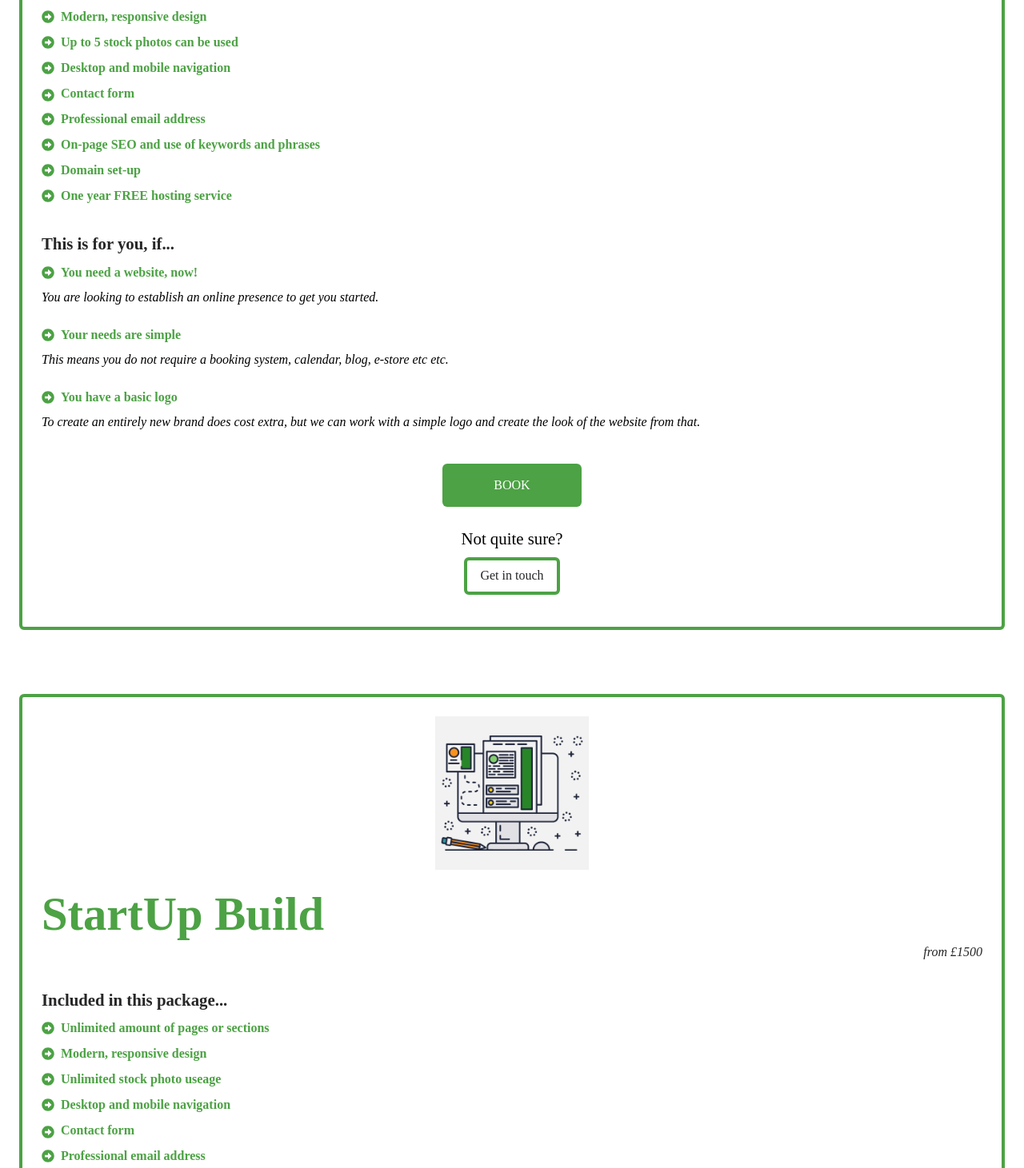
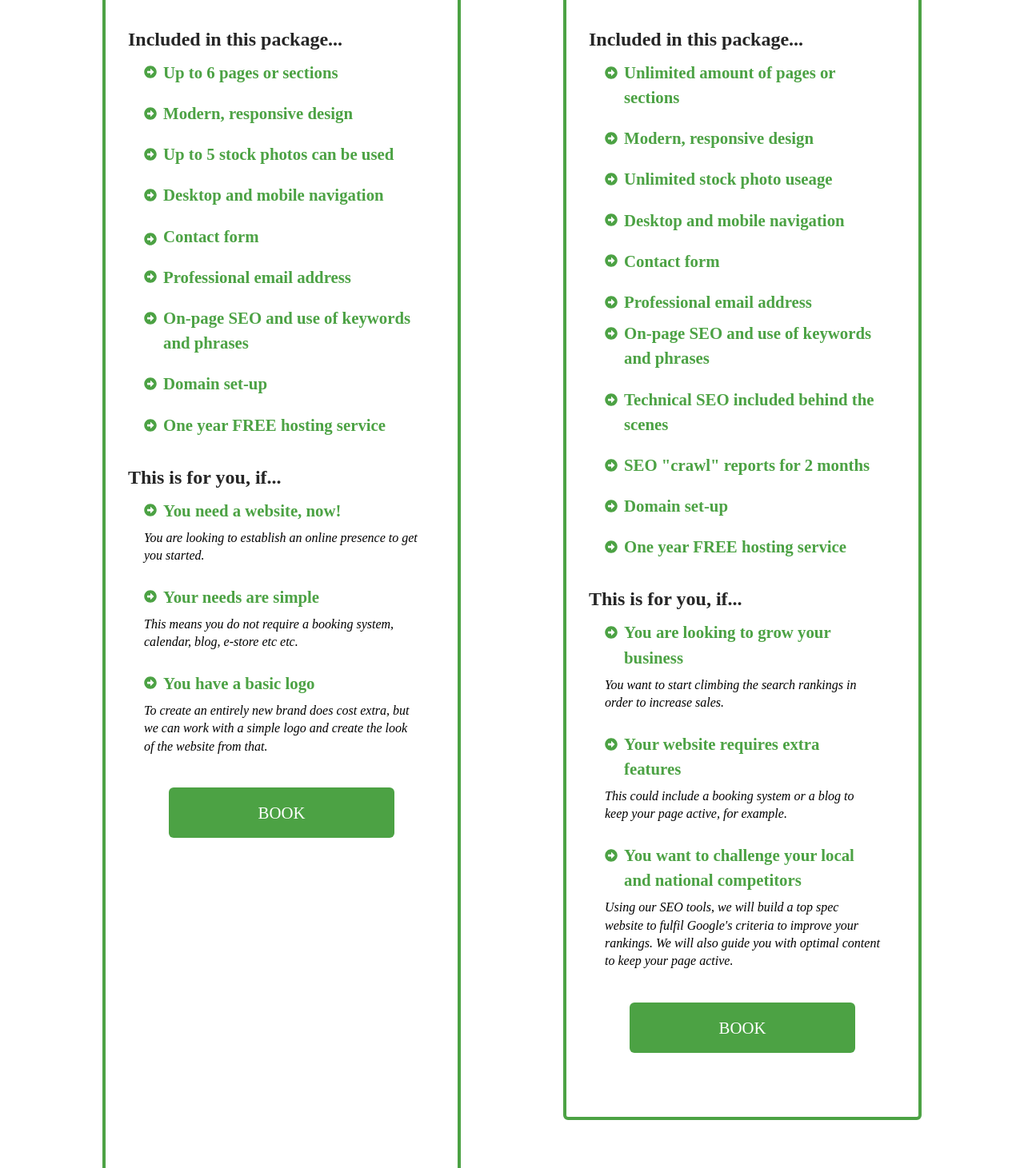
Before and after one commit to hannahf86/jwd, a React (Vite) app: page /services in a window 1280 px wide. Shown: the part 969-2430 px from the top of the page at 80% size. Built offline with nearby package versions, Linux system fonts and the light colour scheme.

Commit message:
services complete

```diff
--- a/src/Layout/RootNav.jsx
+++ b/src/Layout/RootNav.jsx
@@ -137,11 +137,11 @@ const RootNav = () => {
           <div className="">
             {/* <Link to="freebies" className={desktopStyles.link}>
               FREEBIES
-            </Link>
+            </Link> */}
             <Link to="services" className={desktopStyles.link}>
               SERVICES
             </Link>
-            <Link to="faqs" className={desktopStyles.link}>
+            {/* <Link to="faqs" className={desktopStyles.link}>
               FAQs
             </Link> */}
 
--- a/src/Pages/Services.jsx
+++ b/src/Pages/Services.jsx
@@ -10,11 +10,11 @@ import { FaArrowAltCircleRight } from "react-icons/fa";
 
 const Services = () => {
   return (
-    <div id="services" className="pt-24 mx-6">
-      <h1 className="text-green text-5xl lg:text-3xl leading-snug font-bold mb-8 xl:mt-12 text-center md:text-left ">
+    <div id="services" className="pt-24 lg:pt-32 mx-6 sm:mx-16 lg:mx-8">
+      <h1 className="text-green text-5xl lg:text-3xl leading-snug font-bold mb-8 text-center ">
         Services
       </h1>
-      <h2 className="text-base text-center mx-2 mb-12">
+      <h2 className="text-base text-center mx-2 lg:mx-12 mb-12">
         Here you can find a detailed look at our most common packages. <br />
         <br />
         However, if you cannot find what you&apos;re looking for or you&apos;re
@@ -22,108 +22,114 @@ const Services = () => {
         get in book a free consultation for a no obligation chat.
         <br />
         <br />
+        Prices are ballparks; they are not set in stone, so there is wiggle room
+        depending on your needs. <br />
+        <br />
         All packages can be paid in a way that suits you and your business needs
         in the best way, but an up-front deposit is required before designing
         can begin.
       </h2>
 
-      {/* MOBILE */}
-      <div id="mobile">
+      <div className="xs:mx-4 sm:mx-8 lg:mx-2 lg:grid grid-cols-2 gap-12 xl:gap-32 xl:mx-24 justify-start">
         {/* #01 - FAST TRACK */}
         <div
           id="fasttrack"
-          className="border-4 border-green p-6 rounded-md mb-20">
+          className="border-4 border-green p-6 sm:p-12 rounded-md mb-20">
           <img
             src={fast}
             alt="computer with clocks to show fast track build"
             className="w-48 m-auto"
           />
-          <h2 className="text-green font-bold text-3xl mt-6 text-center md:text-left ">
+          <h2 className="text-green font-bold text-3xl lg:text-2xl mt-6 text-center ">
             FastTrack Build
           </h2>
-          <small className="text-black flex justify-end text-sm my-1 italic">
+          <small className="text-black flex justify-end lg:my-4 lg:text-md text-sm my-2 italic">
             from £195
           </small>
 
           {/* IN THIS PACKAGE */}
           <div id="package">
-            <h3 className="text-black font-bold text-md mt-8 mb-2">
+            <h3 className="text-black font-bold text-md mt-8 mb-2 sm:-ml-5 sm:text-base">
               Included in this package...
             </h3>
             <ul>
-              <div className="flex flex-row items-center mb-2">
+              <div className="flex flex-row items-center mb-5">
                 <div>
                   <FaArrowAltCircleRight className="text-green" />
                 </div>
-                <li className="ml-2 font-bold text-green">
+                <li className="ml-2 font-bold text-green sm:text-md">
                   Up to 6 pages or sections
                 </li>{" "}
               </div>
 
-              <div className="flex flex-row items-center mb-2">
+              <div className="flex flex-row items-center mb-5">
                 <div>
                   <FaArrowAltCircleRight className="text-green" />
                 </div>
-                <li className="ml-2 font-bold text-green">
+                <li className="ml-2 font-bold text-green sm:text-md">
                   Modern, responsive design
                 </li>{" "}
               </div>
 
-              <div className="flex flex-row items-start mb-2">
+              <div className="flex flex-row items-start mb-5">
                 <div>
-                  <FaArrowAltCircleRight className="text-green mt-1" />
+                  <FaArrowAltCircleRight className="text-green mt-2" />
                 </div>
-                <li className="ml-2 font-bold text-green">
+                <li className="ml-2 font-bold text-green sm:text-md">
                   Up to 5 stock photos can be used
                 </li>{" "}
               </div>
 
-              <div className="flex flex-row items-start mb-2">
+              <div className="flex flex-row items-start mb-5">
                 <div>
-                  <FaArrowAltCircleRight className="text-green mt-1" />
+                  <FaArrowAltCircleRight className="text-green mt-2" />
                 </div>
-                <li className="ml-2 font-bold text-green">
+                <li className="ml-2 font-bold text-green sm:text-md">
                   Desktop and mobile navigation
                 </li>{" "}
               </div>
 
-              <div className="flex flex-row items-center mb-2">
+              <div className="flex flex-row items-center mb-5">
                 <div>
-                  <FaArrowAltCircleRight className="text-green mt-1" />
+                  <FaArrowAltCircleRight className="text-green mt-2" />
                 </div>
-                <li className="ml-2 font-bold text-green">Contact form</li>{" "}
+                <li className="ml-2 font-bold text-green sm:text-md">
+                  Contact form
+                </li>{" "}
               </div>
 
-              <div className="flex flex-row items-center mb-2">
+              <div className="flex flex-row items-center mb-5">
                 <div>
                   <FaArrowAltCircleRight className="text-green" />
                 </div>
-                <li className="ml-2 font-bold text-green">
+                <li className="ml-2 font-bold text-green sm:text-md">
                   Professional email address
                 </li>{" "}
               </div>
 
-              <div className="flex flex-row items-start mb-2">
+              <div className="flex flex-row items-start mb-5">
                 <div>
-                  <FaArrowAltCircleRight className="text-green mt-1" />
+                  <FaArrowAltCircleRight className="text-green mt-2" />
                 </div>
-                <li className="ml-2 font-bold text-green">
+                <li className="ml-2 font-bold text-green sm:text-md">
                   On-page SEO and use of keywords and phrases
                 </li>{" "}
               </div>
 
-              <div className="flex flex-row items-center mb-2">
+              <div className="flex flex-row items-center mb-5">
                 <div>
                   <FaArrowAltCircleRight className="text-green" />
                 </div>
-                <li className="ml-2 font-bold text-green">Domain set-up</li>{" "}
+                <li className="ml-2 font-bold text-green sm:text-md">
+                  Domain set-up
+                </li>{" "}
               </div>
 
-              <div className="flex flex-row items-start mb-2">
+              <div className="flex flex-row items-start mb-5">
                 <div>
-                  <FaArrowAltCircleRight className="text-green mt-1" />
+                  <FaArrowAltCircleRight className="text-green mt-2" />
                 </div>
-                <li className="ml-2 font-bold text-green">
+                <li className="ml-2 font-bold text-green sm:text-md">
                   One year FREE hosting service
                 </li>{" "}
               </div>
@@ -132,14 +138,14 @@ const Services = () => {
 
           {/* THIS IS FOR YOU IF... */}
           <div id="for-you">
-            <h3 className="text-black font-bold text-md mt-8 mb-2">
+            <h3 className="text-black font-bold text-md mt-8 mb-2 sm:text-base sm:-ml-5">
               This is for you, if...
             </h3>
             <ul className="disc-none">
               <div className="flex flex-col mb-4">
                 <div className="flex flex-row items-center">
                   <FaArrowAltCircleRight className="text-green" />
-                  <li className="ml-2 font-bold text-green">
+                  <li className="ml-2 font-bold text-green sm:text-md">
                     You need a website, now!
                   </li>{" "}
                 </div>
@@ -152,7 +158,7 @@ const Services = () => {
               <div className="flex flex-col mb-4">
                 <div className="flex flex-row items-center">
                   <FaArrowAltCircleRight className="text-green" />
-                  <li className="ml-2 font-bold text-green">
+                  <li className="ml-2 font-bold text-green sm:text-md">
                     Your needs are simple
                   </li>{" "}
                 </div>
@@ -165,7 +171,7 @@ const Services = () => {
               <div className="flex flex-col mb-4">
                 <div className="flex flex-row items-center">
                   <FaArrowAltCircleRight className="text-green" />
-                  <li className="ml-2 font-bold text-green">
+                  <li className="ml-2 font-bold text-green sm:text-md">
                     You have a basic logo
                   </li>{" "}
                 </div>
@@ -184,45 +190,83 @@ const Services = () => {
             className="flex flex-col items-center justify-center my-4">
             <Link
               to="../book"
-              className="bg-green text-white text-center text-sm px-16 py-4 rounded-md hover:bg-accent my-4">
+              className="bg-green text-white text-center text-sm sm:text-md px-16 sm:px-28 py-4 rounded-md hover:bg-accent my-4">
               <p>BOOK</p>
             </Link>
 
-            <p className="text-md my-2">Not quite sure?</p>
+            <p className="lg:hidden text-md my-2 sm:mt-8">Not quite sure?</p>
             <Link
               to="contact"
-              className="bg-white flex text-black text-center text-sm px-4 py-2 rounded-md border-4 border-green hover:bg-accent hover:border-accent hover:text-white cursor-pointer">
+              className="lg:hidden bg-white flex text-black text-center text-sm px-4 py-2 sm:px-6 sm:py-3 rounded-md border-4 border-green hover:bg-accent hover:border-accent hover:text-white cursor-pointer">
               <p> Get in touch</p>
             </Link>
           </div>
         </div>
 
         {/* #02 - SMALL BUSINESS */}
-        <div id="fasttrack" className="border-4 border-green p-6 rounded-md">
+        <div
+          id="fasttrack"
+          className="border-4 border-green p-6 rounded-md mb-40 sm:p-12">
           <img
             src={startup}
             alt="computer with clocks to show fast track build"
             className="w-48 m-auto"
           />
-          <h2 className="text-green font-bold text-3xl mt-6 text-center md:text-left ">
+          <h2 className="text-green font-bold text-3xl lg:text-2xl mt-6 text-center ">
             StartUp Build
           </h2>
-          <small className="text-black flex justify-end text-sm my-1 italic">
+          <small className="text-black flex justify-end lg:my-4 lg:text-md text-sm my-2 italic">
             from £1500
           </small>
 
           {/* IN THIS PACKAGE */}
           <div id="package-start">
-            <h3 className="text-black font-bold text-md mt-8 mb-2">
+            <h3 className="text-black font-bold text-md mt-8 mb-2 sm:-ml-5 sm:text-base">
               Included in this package...
             </h3>
             <ul>
-              <div className="flex flex-row items-start mb-2">
+              <div className="flex flex-row items-start mb-5">
                 <div>
-                  <FaArrowAltCircleRight className="text-green mt-1" />
+                  <FaArrowAltCircleRight className="text-green mt-2" />
                 </div>
-                <li className="ml-2 font-bold text-green">
+                <li className="ml-2 font-bold text-green sm:text-md">
                   Unlimited amount of pages or sections
+                </li>{" "}
+              </div>
+
+              <div className="flex flex-row items-center mb-5">
+                <div>
+                  <FaArrowAltCircleRight className="text-green" />
+                </div>
+                <li className="ml-2 font-bold text-green sm:text-md">
+                  Modern, responsive design
+                </li>{" "}
+              </div>
+
+              <div className="flex flex-row items-center mb-5">
+                <div>
+                  <FaArrowAltCircleRight className="text-green " />
+                </div>
+                <li className="ml-2 font-bold text-green sm:text-md">
+                  Unlimited stock photo useage
+                </li>{" "}
+              </div>
+
+              <div className="flex flex-row items-center mb-5">
+                <div>
+                  <FaArrowAltCircleRight className="text-green" />
+                </div>
+                <li className="ml-2 font-bold text-green sm:text-md">
+                  Desktop and mobile navigation
+                </li>{" "}
+              </div>
+
+              <div className="flex flex-row items-center mb-5">
+                <div>
+                  <FaArrowAltCircleRight className="text-green " />
+                </div>
+                <li className="ml-2 font-bold text-green sm:text-md">
+                  Contact form
                 </li>{" "}
               </div>
 
@@ -230,84 +274,52 @@ const Services = () => {
                 <div>
                   <FaArrowAltCircleRight className="text-green" />
                 </div>
-                <li className="ml-2 font-bold text-green">
-                  Modern, responsive design
-                </li>{" "}
-              </div>
-
-              <div className="flex flex-row items-start mb-2">
-                <div>
-                  <FaArrowAltCircleRight className="text-green mt-1" />
-                </div>
-                <li className="ml-2 font-bold text-green">
-                  Unlimited stock photo useage
-                </li>{" "}
-              </div>
-
-              <div className="flex flex-row items-start mb-2">
-                <div>
-                  <FaArrowAltCircleRight className="text-green mt-1" />
-                </div>
-                <li className="ml-2 font-bold text-green">
-                  Desktop and mobile navigation
-                </li>{" "}
-              </div>
-
-              <div className="flex flex-row items-center mb-2">
-                <div>
-                  <FaArrowAltCircleRight className="text-green mt-1" />
-                </div>
-                <li className="ml-2 font-bold text-green">Contact form</li>{" "}
-              </div>
-
-              <div className="flex flex-row items-center mb-2">
-                <div>
-                  <FaArrowAltCircleRight className="text-green" />
-                </div>
-                <li className="ml-2 font-bold text-green">
+                <li className="ml-2 font-bold text-green sm:text-md">
                   Professional email address
                 </li>{" "}
               </div>
 
-              <div className="flex flex-row items-start mb-2">
+              <div className="flex flex-row items-start mb-5">
                 <div>
-                  <FaArrowAltCircleRight className="text-green mt-1" />
+                  <FaArrowAltCircleRight className="text-green mt-2" />
                 </div>
-                <li className="ml-2 font-bold text-green">
+                <li className="ml-2 font-bold text-green sm:text-md">
                   On-page SEO and use of keywords and phrases
                 </li>{" "}
               </div>
 
-              <div className="flex flex-row items-start mb-2">
+              <div className="flex flex-row items-start mb-5">
                 <div>
-                  <FaArrowAltCircleRight className="text-green mt-1" />
+                  <FaArrowAltCircleRight className="text-green mt-2" />
                 </div>
-                <li className="ml-2 font-bold text-green">
+                <li className="ml-2 font-bold text-green sm:text-md">
                   Technical SEO included behind the scenes
                 </li>{" "}
               </div>
 
-              <div className="flex flex-row items-start mb-2">
+              <div className="flex flex-row items-center lg:items-start mb-5">
                 <div>
-                  <FaArrowAltCircleRight className="text-green mt-1" />
+                  <FaArrowAltCircleRight className="text-green lg:mt-2" />
                 </div>
-                <li className="ml-2 font-bold text-green">
+                <li className="ml-2 font-bold text-green sm:text-md">
                   SEO &quot;crawl&quot; reports for 2 months
                 </li>{" "}
               </div>
 
-              <div className="flex flex-row items-center mb-2">
+              <div className="flex flex-row items-center mb-5">
                 <div>
                   <FaArrowAltCircleRight className="text-green" />
                 </div>
-                <li className="ml-2 font-bold text-green">Domain set-up</li>{" "}
+                <li className="ml-2 font-bold text-green sm:text-md">
+                  Domain set-up
+                </li>{" "}
               </div>
 
-              <div className="flex flex-row items-start mb-2">
+              <div className="flex flex-row items-start lg:items-center mb-2">
                 <div>
-                  <FaArrowAltCircleRight className="text-green mt-1" />
+                  <FaArrowAltCircleRight className="text-green" />
                 </div>
-                <li className="ml-2 font-bold text-green">
+                <li className="ml-2 font-bold text-green sm:text-md">
                   One year FREE hosting service
                 </li>{" "}
               </div>
@@ -316,16 +328,16 @@ const Services = () => {
 
           {/* THIS IS FOR YOU IF... */}
           <div id="for-you-start">
-            <h3 className="text-black font-bold text-md mt-8 mb-2">
+            <h3 className="text-black font-bold text-md mt-8 mb-2 sm:-ml-5 sm:text-base">
               This is for you, if...
             </h3>
             <ul className="disc-none">
               <div className="flex flex-col mb-4">
                 <div className="flex flex-row items-start">
                   <div>
-                    <FaArrowAltCircleRight className="text-green mt-1" />
+                    <FaArrowAltCircleRight className="text-green mt-2" />
                   </div>
-                  <li className="ml-2 font-bold text-green">
+                  <li className="ml-2 font-bold text-green sm:text-md">
                     You are looking to grow your business
                   </li>{" "}
                 </div>
@@ -338,9 +350,9 @@ const Services = () => {
               <div className="flex flex-col mb-4">
                 <div className="flex flex-row items-start">
                   <div>
-                    <FaArrowAltCircleRight className="text-green mt-1" />
+                    <FaArrowAltCircleRight className="text-green mt-2 " />
                   </div>
-                  <li className="ml-2 font-bold text-green">
+                  <li className="ml-2 font-bold text-green sm:text-md">
                     Your website requires extra features
                   </li>{" "}
                 </div>
@@ -353,9 +365,9 @@ const Services = () => {
               <div className="flex flex-col mb-4">
                 <div className="flex flex-row items-start">
                   <div>
-                    <FaArrowAltCircleRight className="text-green mt-1" />
+                    <FaArrowAltCircleRight className="text-green mt-2" />
                   </div>
-                  <li className="ml-2 font-bold text-green">
+                  <li className="ml-2 font-bold text-green sm:text-md">
                     You want to challenge your local and national competitors
                   </li>{" "}
                 </div>
@@ -375,18 +387,39 @@ const Services = () => {
             className="flex flex-col items-center justify-center my-4">
             <Link
               to="../book"
-              className="bg-green text-white text-center text-sm px-16 py-4 rounded-md hover:bg-accent my-4">
+              className="bg-green text-white text-center text-sm sm:text-md px-16 sm:px-28 py-4 rounded-md hover:bg-accent my-4">
               <p>BOOK</p>
             </Link>
 
-            <p className="text-md my-2">Not quite sure?</p>
+            <p className="lg:hidden text-md my-2 sm:mt-8">Not quite sure?</p>
             <Link
               to="contact"
-              className="bg-white flex text-black text-center text-sm px-4 py-2 rounded-md border-4 border-green hover:bg-accent hover:border-accent hover:text-white cursor-pointer">
+              className="lg:hidden bg-white flex text-black text-center text-sm px-4 py-2 sm:px-6 sm:py-3 rounded-md border-4 border-green hover:bg-accent hover:border-accent hover:text-white cursor-pointer">
               <p> Get in touch</p>
             </Link>
           </div>
         </div>
+      </div>
+
+      {/* DESKTOP C2A */}
+      <div
+        id="desktop-c2a"
+        className="bg-green p-20 hidden lg:block flex flex-col justify-center items-center">
+        <h2 className="text-xl text-accent font-bold mb-8 text-center">
+          Not quite sure?
+        </h2>
+        <p className="text-base text-white text-center mb-6">
+          If you don&apos;t know which package your website falls into, or you
+          think it falls somewhere in between, please do get in touch. <br />
+          <br />
+          Prices are ballparks, not set in stone, and can be negotiated
+          depending on your needs.
+        </p>
+        <Link to="contact">
+          <p className="bg-blue text-white text-md text-center px-16 mx-60 xl:mx-80 py-4 mt-12 rounded-md hover:bg-accent">
+            Get in touch
+          </p>
+        </Link>
       </div>
     </div>
   );
```
